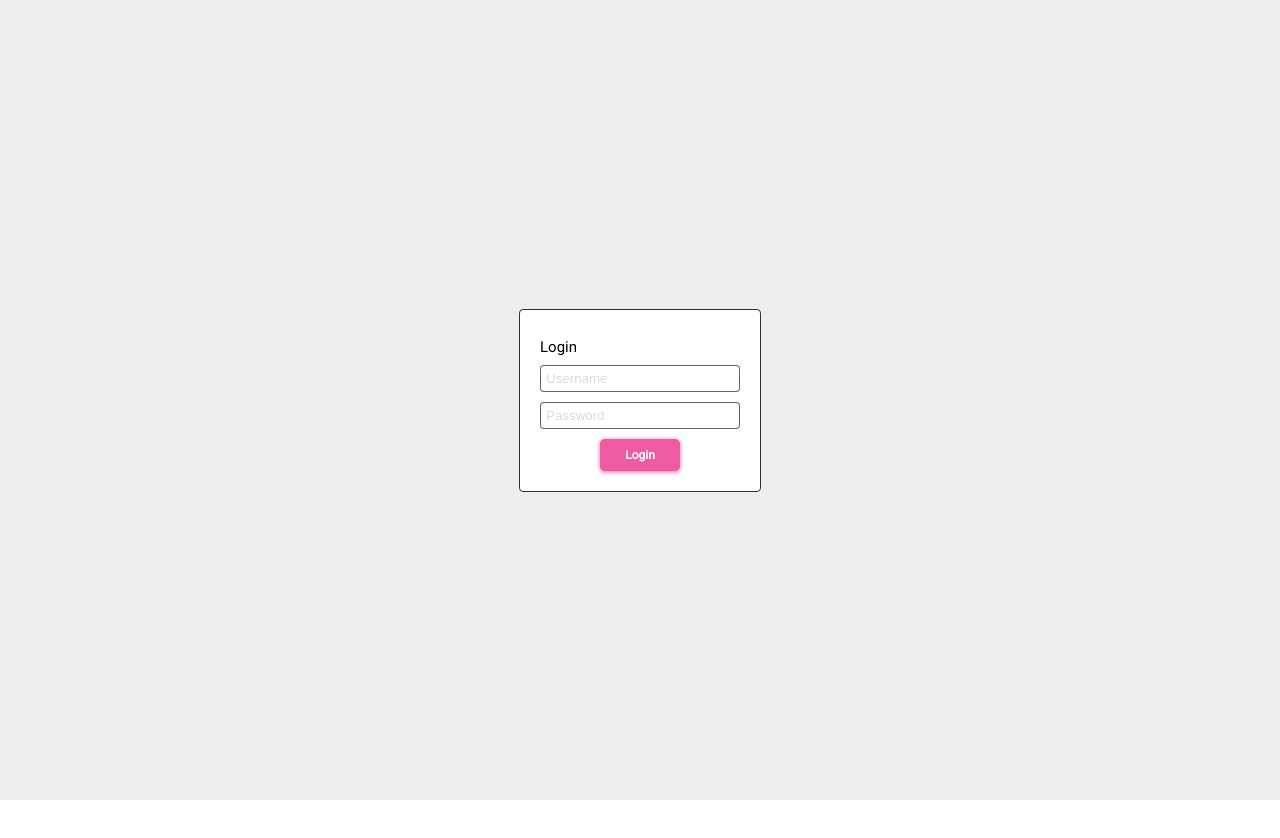
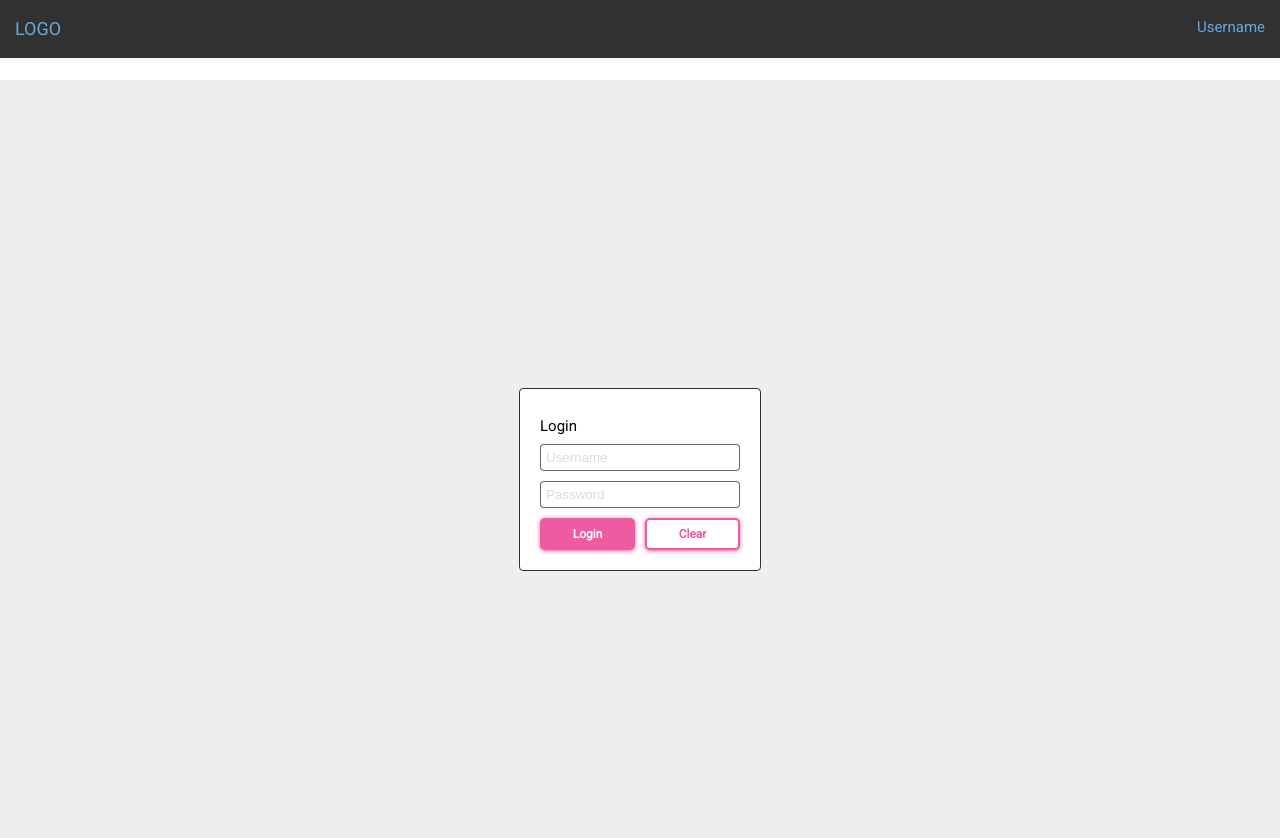
Before and after one commit to cl4pper/tasker-manager-app, a React app: page / in a window 1280 px wide. Shown: the top 838 px of the page. Before the commit the page ends 800 px from the top, so only its background shows below. Built offline with nearby package versions, Linux system fonts and the light colour scheme.

Commit message:
feat: add Login and Home page to App

```diff
--- a/src/App.jsx
+++ b/src/App.jsx
@@ -8,16 +8,15 @@ import { taskListMock } from '@utils';
 import './app.scss';
 
 // COMPONENTS
-import { Project } from '@components';
-import { Home } from '@pages';
-import { LoginPage } from '@pages';
+import { Project, Topbar } from '@components';
+import { LoginPage, HomePage } from '@pages';
 
 class AppContainer extends Component {
 	render() {
 		return (
 			<div className="app">
-				{/* {console.log(taskListMock)}
-				<Project title="Project" tasks={taskListMock} /> */}
+				<Topbar />
+				<HomePage />
 				<LoginPage />
 			</div>
 		);
--- a/src/components/LoginBox/LoginBox.jsx
+++ b/src/components/LoginBox/LoginBox.jsx
@@ -9,6 +9,15 @@ import { Box, Button, TextInput, Text } from '@lib';
 const LoginBox = () => {
 	const [username, setUsername] = useState('');
 	const [password, setPassword] = useState('');
+
+	function clearInputs () {
+		// first: clear state
+		// second: clear input component (by id)
+		setUsername('');
+		document.getElementById('input-login-username').value = '';
+		setPassword('');
+		document.getElementById('input-login-password').value = '';
+	}
 
 	return (
 		<Box>
@@ -31,8 +40,9 @@ const LoginBox = () => {
 					onChange={(e) => setPassword(e)}
 				/>
 			</div>
-			<div className="LoginBox__line">
-				<Button label="Login" />
+			<div className="LoginBox__buttons">
+				<Button label="Login"/>
+				<Button label="Clear" secondary onClick={() => clearInputs()} />
 			</div>
 		</Box>
 	);
--- a/src/components/LoginBox/LoginBox.scss
+++ b/src/components/LoginBox/LoginBox.scss
@@ -1,8 +1,20 @@
+%LineStructure {
+	width: 200px;
+	margin-top: spacing("sm");
+}
+
 .LoginBox {
+
 	&__line {
-		width: 200px;
+		@extend %LineStructure;
 		display: flex;
 		justify-content: center;
-		margin-top: spacing("sm");
+	}
+
+	&__buttons {
+		@extend %LineStructure;
+		display: grid;
+		grid-template-columns: auto auto;
+		column-gap: spacing("sm");
 	}
 }
--- a/src/components/Topbar/Topbar.jsx
+++ b/src/components/Topbar/Topbar.jsx
@@ -7,7 +7,7 @@ import './Topbar.scss';
 import { Text } from '@lib';
 
 const Topbar = () => {
-	const userName = "Username";
+	const userName = 'Username';
 
 	return (
 		<div className="Topbar">
--- a/src/components/index.js
+++ b/src/components/index.js
@@ -1,3 +1,4 @@
 export { Task } from './Task/Task';
 export { Project } from './Project/Project';
 export { LoginBox } from './LoginBox/LoginBox';
+export { Topbar } from './Topbar/Topbar';
--- a/src/pages/Home/Home.jsx
+++ b/src/pages/Home/Home.jsx
@@ -3,12 +3,12 @@ import React from 'react';
 // STYLE
 import './Home.scss';
 
-const Home = () => {
+const HomePage = () => {
 	return (
-		<div className="Home">
+		<div className="HomePage">
 			<h1>Hello</h1>
 		</div>
 	);
 };
 
-export { Home };
+export { HomePage };
--- a/src/pages/index.js
+++ b/src/pages/index.js
@@ -1,2 +1,2 @@
-export { Home } from './Home/Home';
+export { HomePage } from './Home/Home';
 export { LoginPage } from './Login/Login';
```
Also changed, not shown: src/lib/Text/Text.scss (line endings or trailing spaces).
